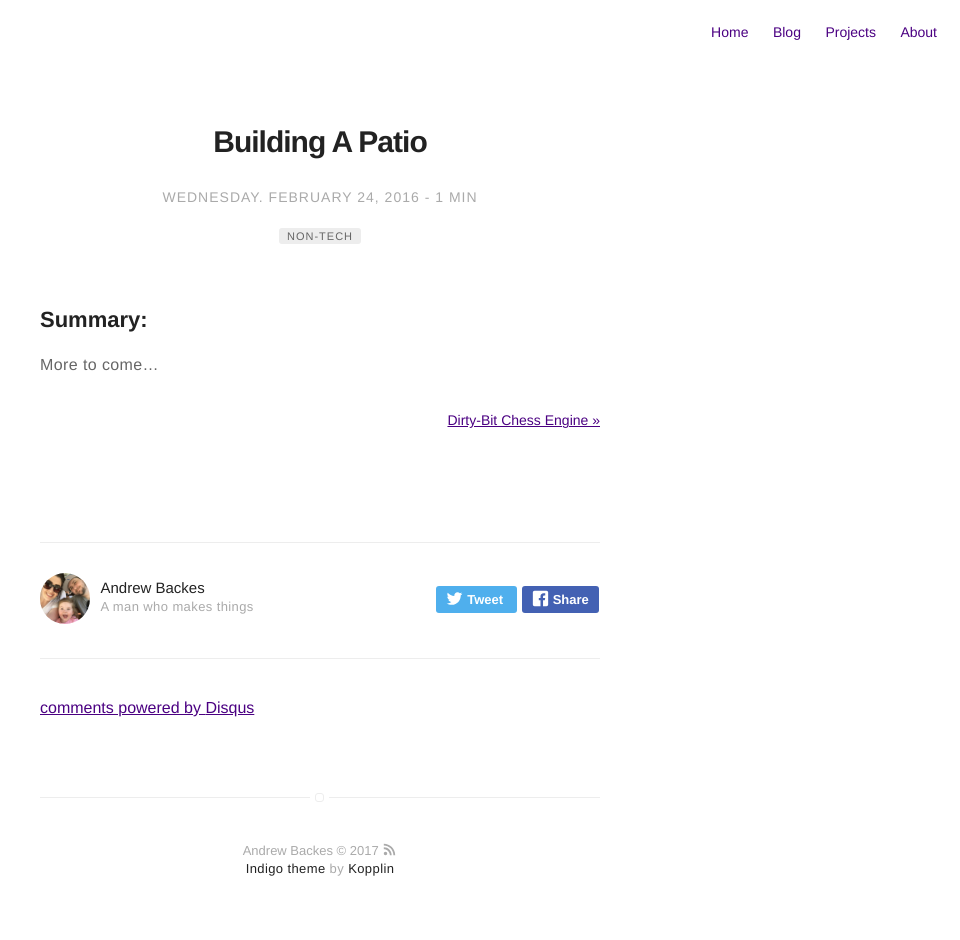
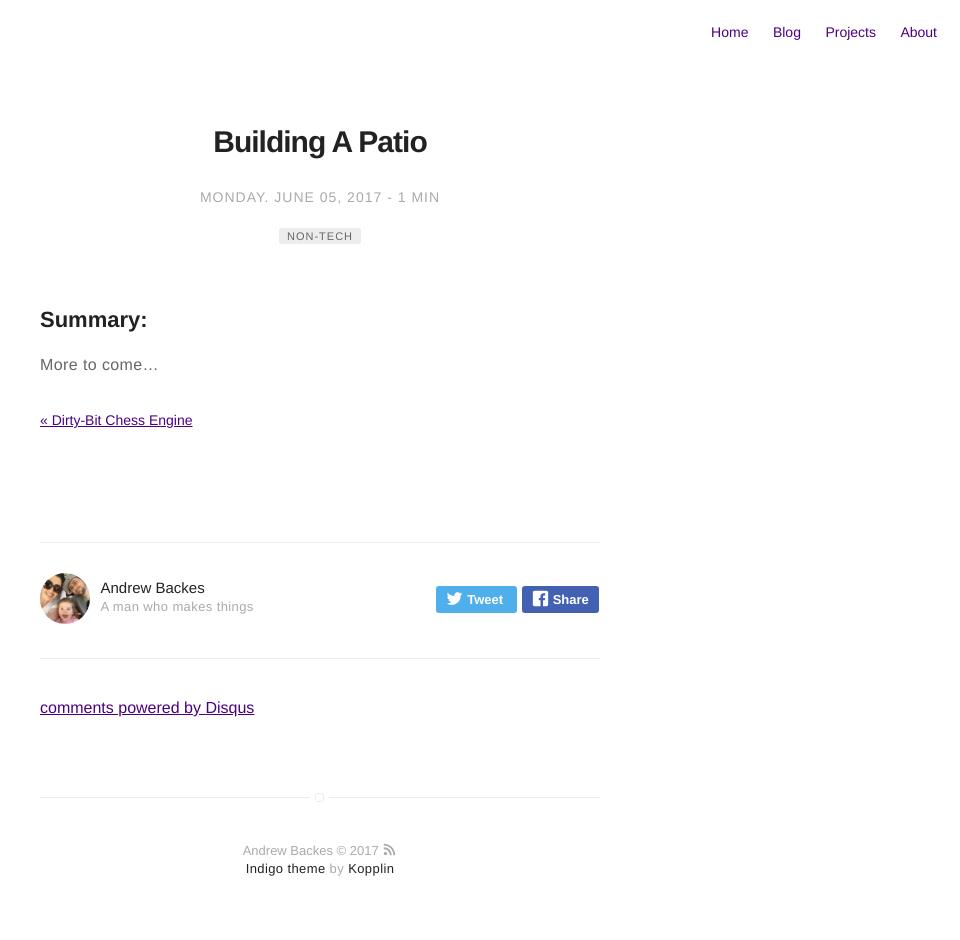
Before and after one commit to andrewbackes/andrewbackes, a Jekyll site: the page built from _posts/2017-06-05-building-a-patio.md, in a window 1280 px wide. Shown: the whole page, without its empty margins (320-1280 px from the left). Built offline with Jekyll 4.4.1, drawn with Linux system fonts in a browser that asks for light colours; comment, search, counter and statistics services are not loaded.

Commit message:
Remove Jekyll logo and update dates

```diff
--- a/_posts/2017-06-05-building-a-patio.md
+++ b/_posts/2017-06-05-building-a-patio.md
@@ -1,7 +1,7 @@
 ---
 title: "Building A Patio"
 layout: post
-date: 2016-02-24 22:48
+date: 2017-06-05
 image: /assets/images/markdown.jpg
 headerImage: false
 tag:
```
Also changed, not shown: _posts/2016-06-05-dirty-bit-chess-engine.md (+1 -1 lines).
